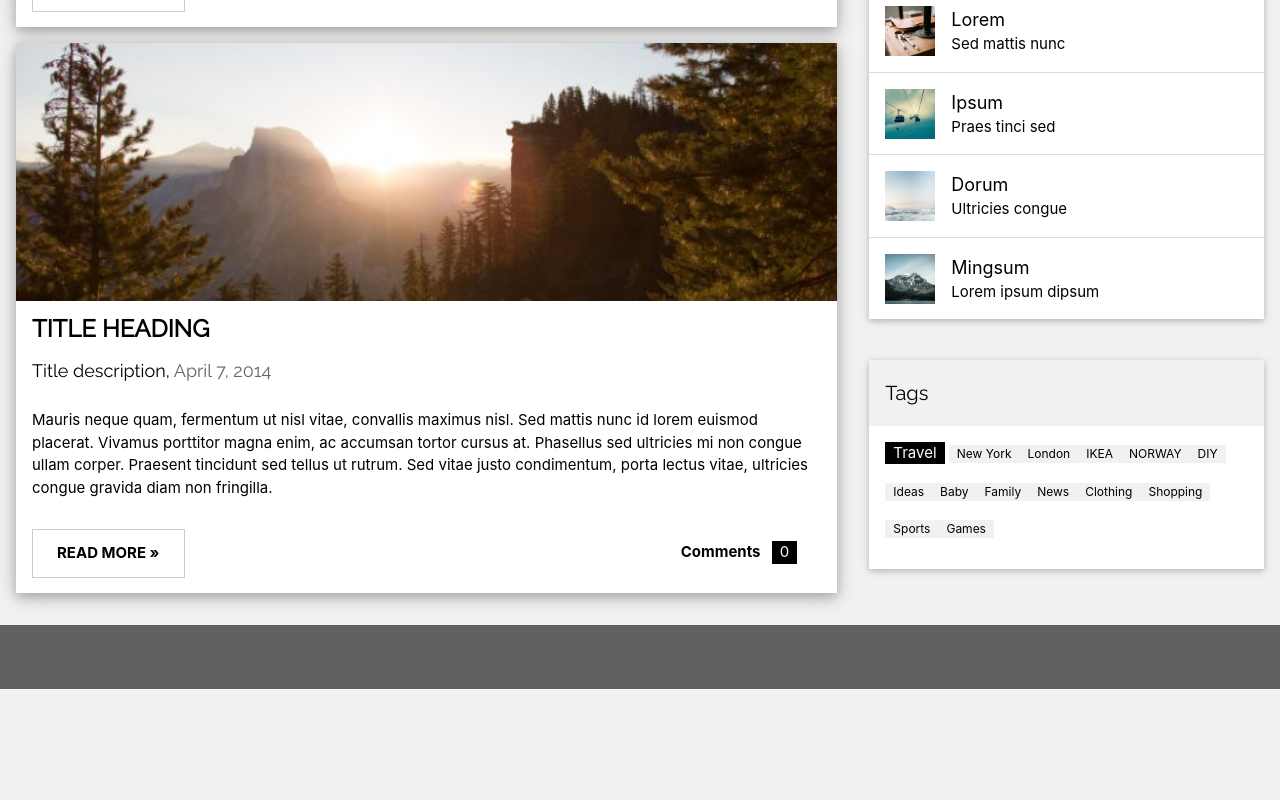
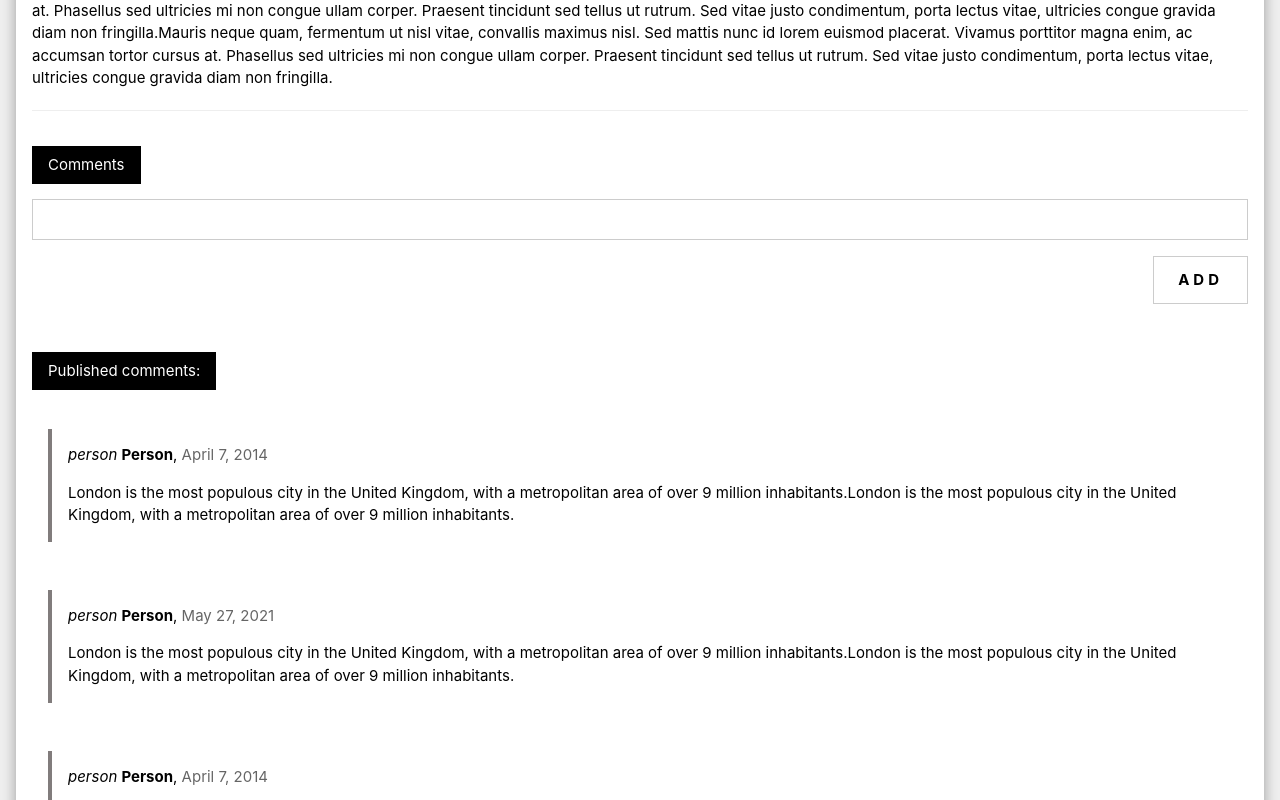
Before and after one commit to ulan-cmd/my-blogs, a React (Create React App) app: page /postFull in a window 1280 px wide. Shown: the part 720-1520 px from the top of the page. Before the commit the page ends 1409 px from the top, so only its background shows below. Built offline with nearby package versions, Linux system fonts and the light colour scheme.

Commit message:
Добавили маршрутизацию и новые странички и новые компоненты

```diff
--- a/package.json
+++ b/package.json
@@ -8,6 +8,7 @@
     "@testing-library/user-event": "^12.8.3",
     "react": "^17.0.2",
     "react-dom": "^17.0.2",
+    "react-router-dom": "^5.3.0",
     "react-scripts": "4.0.3",
     "web-vitals": "^1.1.2"
   },
--- a/src/App.js
+++ b/src/App.js
@@ -1,15 +1,24 @@
 import React from 'react';
 import Main from './pages/Main/Main';
+import PostFull from "./pages/PostFull/PostFull";
+import {BrowserRouter, Route} from "react-router-dom";
 
-class App extends React.Component{
+class App extends React.Component {
+    constructor(props) {
+        super(props);
+        console.log(window.location.pathname)
+    }
 
-  render(){
-    return (
-     <>
-       <Main/>
-     </>
-    )
-  }
+    render() {
+        return (
+            <>
+                <BrowserRouter>
+                    <Route path="/" exact component={Main}/>
+                    <Route path="/postFull" exact component={PostFull}/>
+                </BrowserRouter>
+            </>
+        )
+    }
 
 }
 
--- /dev/null
+++ b/src/components/CommentsPub/CommentsPub.js
@@ -0,0 +1,37 @@
+import React from "react";
+
+class CommentsPub extends React.Component {
+    render() {
+        return (
+            <>
+                <div className="w3-row w3-padding">
+                    <div className="w3-panel " style={{borderLeft: '4px solid #817c7c'}}>
+                        <p><i className="material-icons">person</i> <b>Person</b>, <span
+                            className="w3-opacity">April 7, 2014</span>
+                        </p>
+                        <p>London is the most populous city in the United Kingdom,
+                            with a metropolitan area of over 9 million inhabitants.London is the most
+                            populous city in the United Kingdom, with a metropolitan area of over
+                            9 million inhabitants.
+                        </p>
+                    </div>
+                </div>
+                <div className="w3-row w3-padding">
+                    <div className="w3-panel " style={{borderLeft: '4px solid #817c7c'}}>
+                        <p><i className="material-icons">person</i> <b>Person</b>, <span
+                            className="w3-opacity">May 27, 2021</span>
+                        </p>
+                        <p>London is the most populous city in the United Kingdom,
+                            with a metropolitan area of over 9 million inhabitants.London is the most
+                            populous city in the United Kingdom, with a metropolitan area of over
+                            9 million inhabitants.
+                        </p>
+                    </div>
+                </div>
+            </>
+
+        )
+    }
+}
+
+export default CommentsPub;
--- a/src/components/PostCard/PostCard.js
+++ b/src/components/PostCard/PostCard.js
@@ -1,5 +1,7 @@
 import React from 'react';
-import woods from './../../media/image/woods.jpg'
+import woods from './../../media/image/woods.jpg';
+import { Link } from 'react-router-dom';
+
 
 class PostCard extends React.Component{
     render(){
@@ -21,11 +23,10 @@
                             congue gravida diam non fringilla.</p>
                         <div className="w3-row">
                             <div className="w3-col m8 s12">
-                                <p>
+                                <Link to="/postFull">
                                     <button className="w3-button w3-padding-large w3-white w3-border">
-                                        <b>READ
-                                            MORE »</b></button>
-                                </p>
+                                        <b>READ MORE »</b></button>
+                                </Link>
                             </div>
                             <div className="w3-col m4 w3-hide-small">
                                 <p><span className="w3-padding-large w3-right"><b>Comments  </b> <span
--- /dev/null
+++ b/src/pages/PostFull/PostFull.js
@@ -0,0 +1,66 @@
+import React from 'react';
+import CommentsPub from "../../components/CommentsPub/CommentsPub";
+import Header from "../../components/Header/Header";
+import woods from './../../media/image/woods.jpg';
+import Footer from "../../components/Footer/Footer";
+
+class PostFull extends React.Component{
+    render(){
+        return(
+            <>
+                <Header/>
+                {/*Full Post*/}
+                <div className="w3-card-4 w3-margin w3-white">
+                    <img src={woods} alt="Nature" style={{width: '100%'}}/>
+                    <div className="w3-container">
+                        <h3><b>TITLE HEADING</b></h3>
+                        <h5>Title description, <span className="w3-opacity">April 7, 2014</span></h5>
+                    </div>
+                    <div className="w3-container">
+                        <p>Mauris neque quam, fermentum ut nisl vitae, convallis maximus nisl. Sed
+                            mattis nunc id lorem euismod placerat. Vivamus porttitor magna enim, ac accumsan
+                            tortor cursus at. Phasellus sed ultricies mi non congue ullam corper.
+                            Praesent tincidunt sed tellus ut rutrum. Sed vitae justo condimentum, porta lectus vitae,
+                            ultricies congue gravida diam non fringilla.Mauris neque quam, fermentum ut nisl vitae,
+                            convallis maximus nisl. Sed mattis nunc id lorem euismod placerat. Vivamus porttitor
+                            magna enim, ac accumsan tortor cursus at. Phasellus sed ultricies mi non congue ullam
+                            corper. Praesent tincidunt sed tellus ut rutrum. Sed vitae justo condimentum, porta
+                            lectus vitae, ultricies congue gravida diam non fringilla.
+                        </p><hr/>
+                    </div>
+                    {/*Comments add*/}
+                    <div className="w3-container">
+                        <div className="w3-row">
+                            <div className="w3-col">
+                                <p><span className="w3-padding w3-tag">Comments</span></p>
+                                <input className="w3-input w3-border" type="text"/>
+                                <button className="w3-button w3-section w3-wide w3-padding-large w3-white w3-border w3-right">
+                                    <b>ADD</b>
+                                </button>
+                            </div>
+                        </div>
+                    </div>
+
+                    {/*Published comments*/}
+                    <div className="w3-row w3-margin">
+                        <div className="w3-col w3-margin-bottom">
+                            <p><span className="w3-padding w3-tag">Published comments:</span></p>
+                            <CommentsPub/>
+                            <CommentsPub/>
+                        </div>
+                    </div>
+                </div>
+                <div className="w3-card-4 w3-margin w3-white">
+                    <div className="w3-container">
+                        <button onClick={() => this.props.history.goBack()} className="w3-button w3-section w3-padding-large w3-white w3-border w3-block">
+                            <b>to main</b>
+                        </button>
+                    </div>
+                </div>
+                <Footer/>
+            </>
+        )
+    }
+}
+
+export default PostFull;
```
Also changed, not shown: 1 other file (tests, documents, lock files or other folders).
